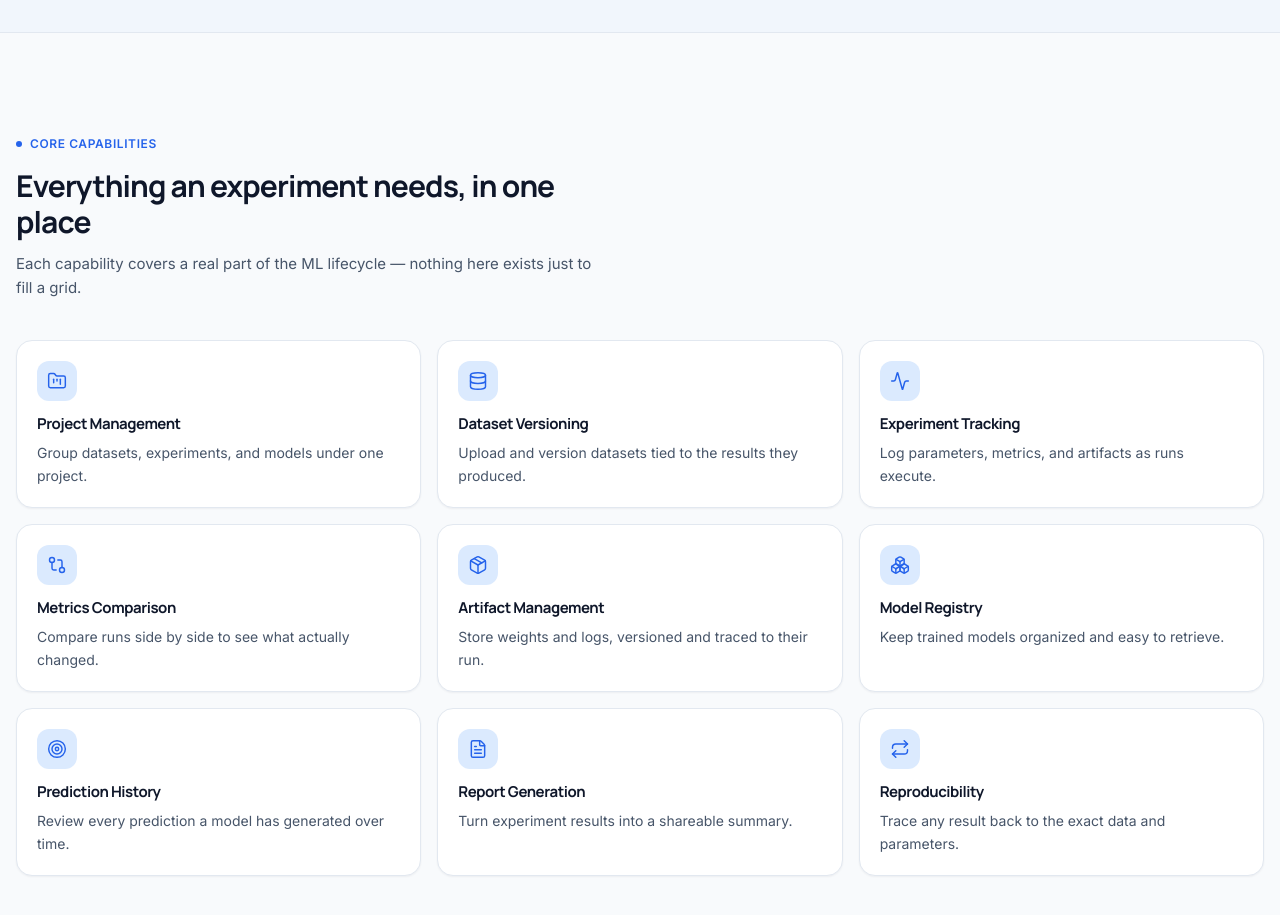
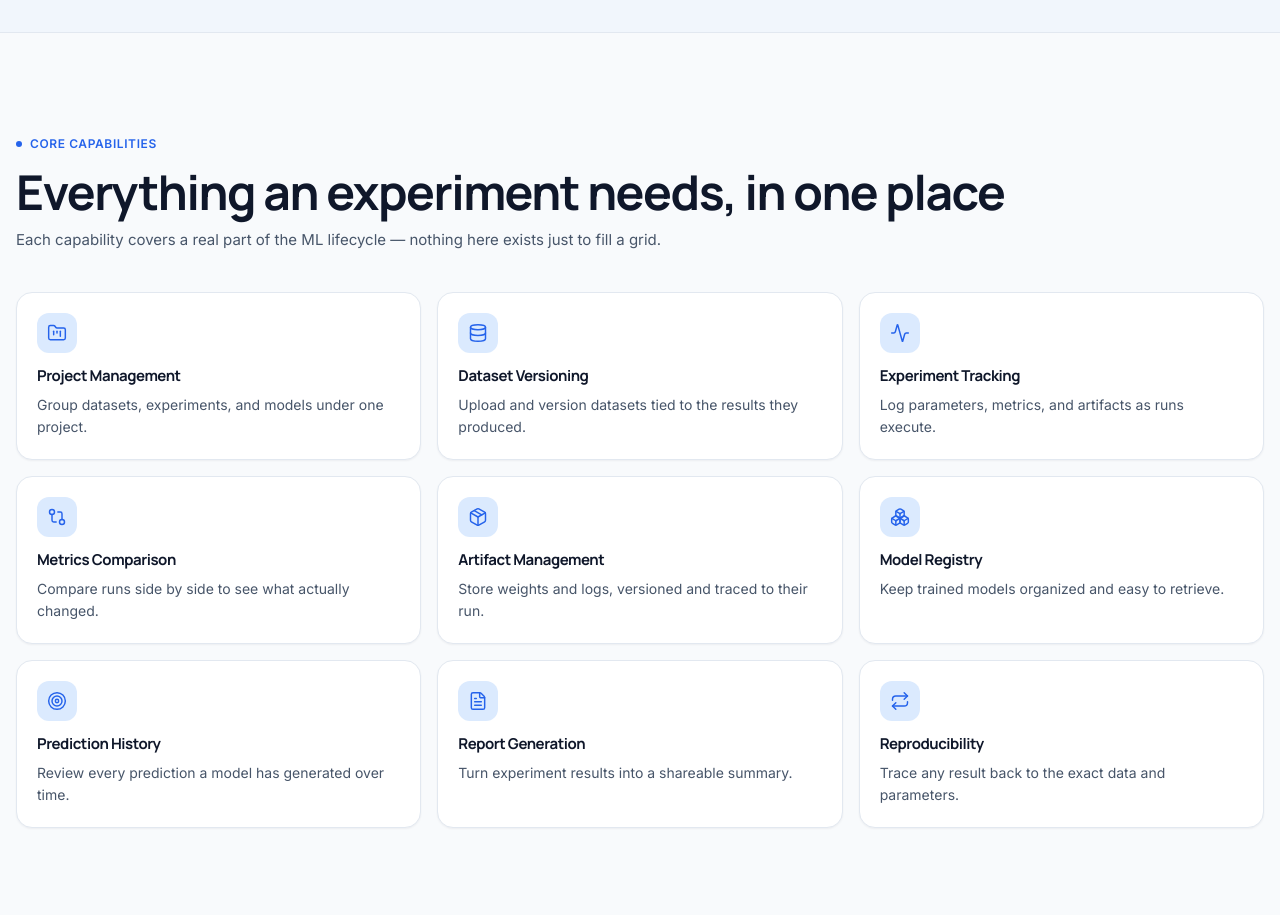
Before and after one commit to Dhairya-Dave-0204/ExperiML, a React (Vite) app in the folder frontend/: page /about in a window 1280 px wide. Shown: the part 2780-3695 px from the top of the page. Built offline with nearby package versions, Linux system fonts and the light colour scheme.

Commit message:
ui imporvements to the heading and body in core capabilities component

```diff
--- a/frontend/src/components/shared/About/CoreCapabilities/CoreCapabilities.jsx
+++ b/frontend/src/components/shared/About/CoreCapabilities/CoreCapabilities.jsx
@@ -9,12 +9,12 @@ function CoreCapabilities() {
       className="py-16 border-t border-border bg-surface-soft md:py-24"
     >
       <div className="container-custom">
-        <div className="max-w-xl mb-10">
+        <div className="max-w-full mb-10">
           <div className="inline-flex items-center gap-2 mb-4 text-xs font-semibold tracking-wider uppercase text-primary">
             <span className="h-1.5 w-1.5 rounded-full bg-primary" />
             Core capabilities
           </div>
-          <h2 className="mb-3 text-2xl font-extrabold tracking-tight font-heading text-text md:text-3xl">
+          <h2 className="mb-3 text-4xl tracking-tight font-heading text-text md:text-5xl md:font-extrabold">
             Everything an experiment needs, in one place
           </h2>
           <p className="text-[15px] leading-relaxed text-text-secondary">
@@ -27,7 +27,7 @@ function CoreCapabilities() {
           {CAPABILITIES.map(({ icon: Icon, title, desc, planned, id }) => (
             <div
               key={id}
-              className="p-5 transition-colors duration-150 border shadow-sm rounded-xl border-border bg-surface hover:border-primary-light"
+              className="p-5 transition-all duration-300 border shadow-sm cursor-pointer rounded-xl border-border bg-surface hover:border-primary-light hover:scale-105"
             >
               <div className="flex items-start justify-between mb-3">
                 <div className="flex items-center justify-center w-10 h-10 rounded-lg bg-primary-light">
```
